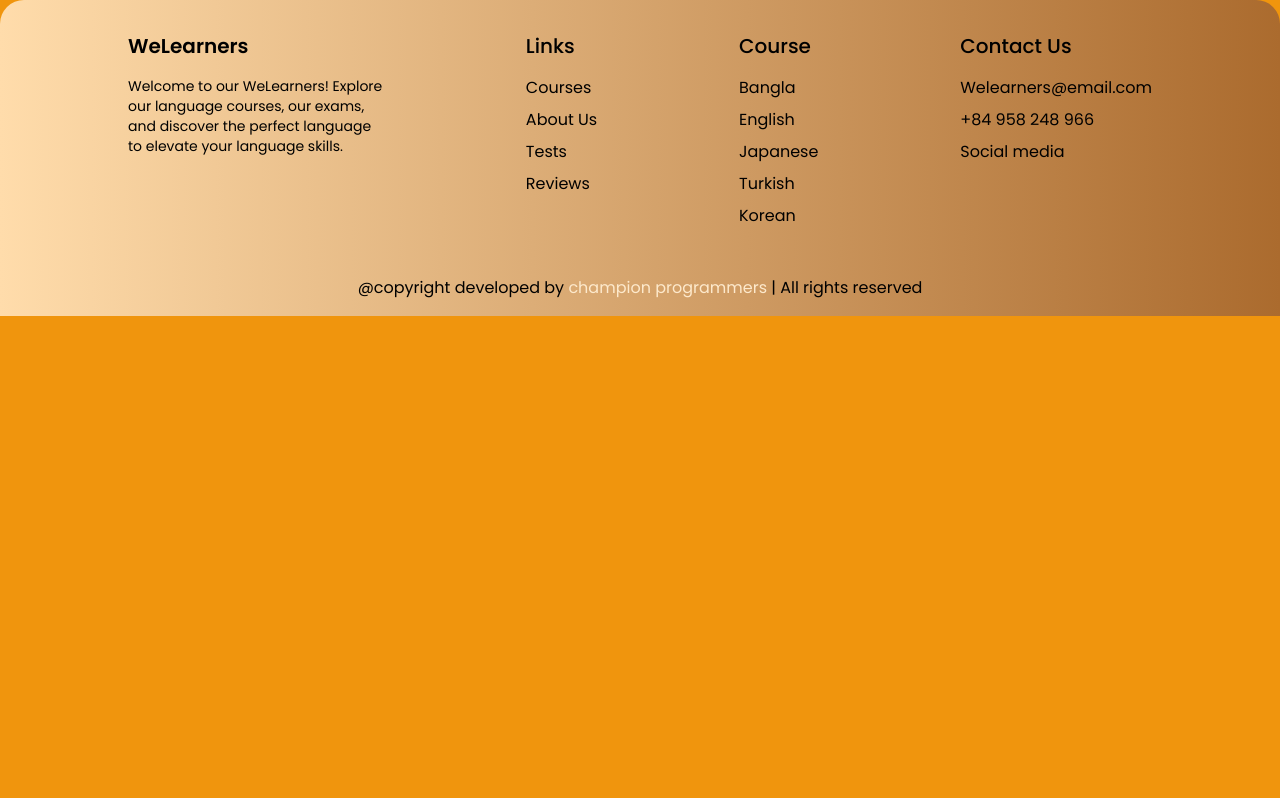
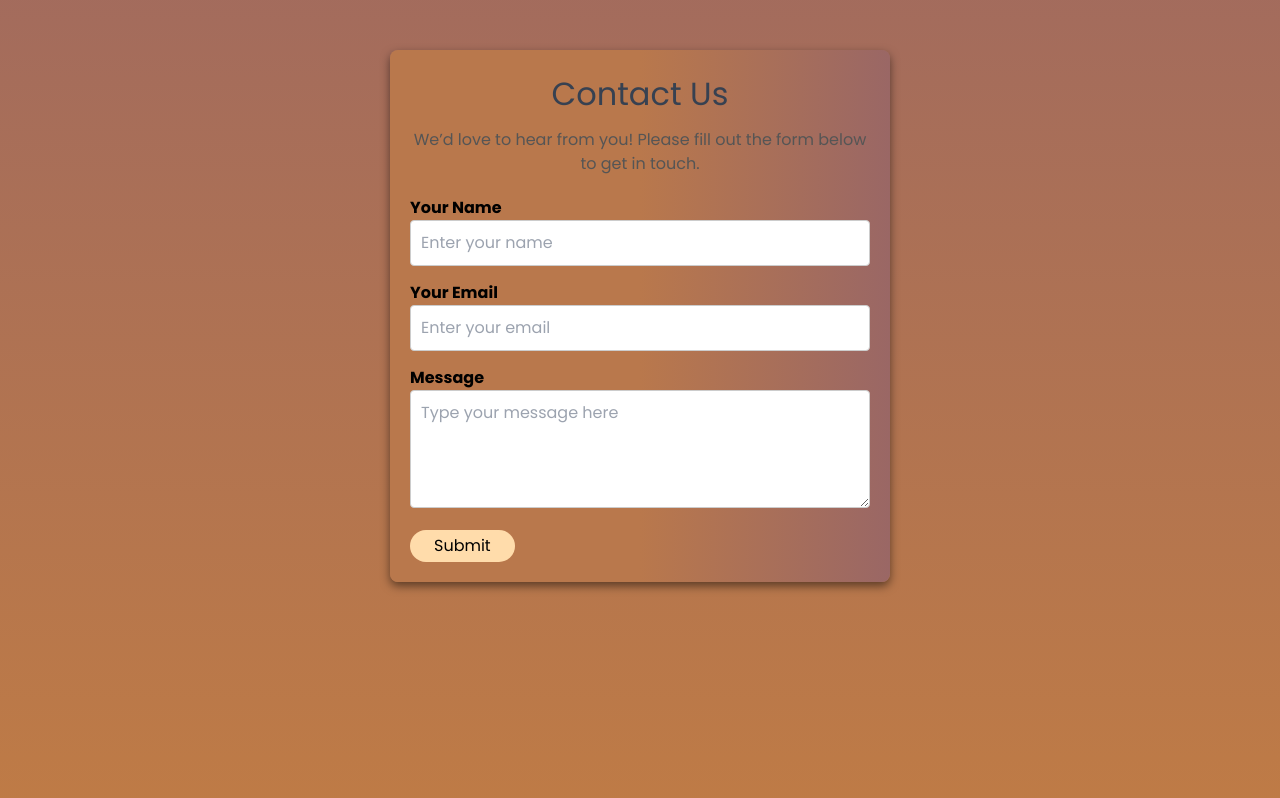
Before and after one commit to 001sara001/final_we_learners, a React (Vite) app in the folder Client/: page /contact in a window 1280 px wide. Shown: the top 798 px of the page. Built offline with nearby package versions, Linux system fonts and the light colour scheme.

Commit message:
adding-contact-us-page

```diff
--- a/Client/src/App.jsx
+++ b/Client/src/App.jsx
@@ -11,7 +11,8 @@ import MenuCard from "./layouts/MenuCard";
 import LearnMore from "./LearnMore/LearnMore";
 import Quiz from "./Test/Quiz";
 import Result from "./Test/Result";
-
+import ContactUsPage from "./ContactUs/ContactUsPage";
+import ThankYouPage from "./ContactUs/ThankYouPage/ThankYouPage";
 const App = () => {
   return (
     <Router>
@@ -40,7 +41,9 @@ const Main = () => {
           <Route path="/MenuCard" element={<MenuCard />} />
           <Route element={<EnrollNow />} path="/enroll-now" />
           <Route element={<WelcomePage />} path="/welcomePage" />
-          <Route element={<LearnMore />} path="/learn-more" />
+          <Route element={<ContactUsPage />} path="/contact" />
+           <Route element={<LearnMore />} path="/learn-more" />
+           <Route element={<ThankYouPage />} path="/thank-you" />
         </Routes>
       </main>
       <Footer />
--- /dev/null
+++ b/Client/src/ContactUs/ContactUsPage.jsx
@@ -0,0 +1,83 @@
+import { useState } from "react";
+import { useNavigate } from "react-router-dom"; // Import useNavigate
+import Button from "../layouts/Button";
+import '../styles/ContactUsPage.css';
+
+const ContactUsPage = () => {
+  const navigate = useNavigate(); // Initialize useNavigate
+  const [formData, setFormData] = useState({
+    name: "",
+    email: "",
+    message: "",
+  });
+
+  const handleChange = (e) => {
+    const { name, value } = e.target;
+    setFormData({ ...formData, [name]: value });
+  };
+
+  const handleSubmit = (e) => {
+    e.preventDefault();
+    console.log("Form submitted:", formData);
+    navigate('/thank-you'); // Redirect to Thank You page
+  };
+
+  return (
+    <div className="contact-us-wrapper">
+      <div className="contact-us-container">
+        <h1 className="contact-us-heading">Contact Us</h1>
+        <p className="contact-us-description">
+          We’d love to hear from you! Please fill out the form below to get in touch.
+        </p>
+
+        <form className="contact-form" onSubmit={handleSubmit}>
+          <div className="form-group">
+            <label htmlFor="name">Your Name</label>
+            <input
+              type="text"
+              id="name"
+              name="name"
+              value={formData.name}
+              onChange={handleChange}
+              required
+              className="input-field"
+              placeholder="Enter your name"
+            />
+          </div>
+
+          <div className="form-group">
+            <label htmlFor="email">Your Email</label>
+            <input
+              type="email"
+              id="email"
+              name="email"
+              value={formData.email}
+              onChange={handleChange}
+              required
+              className="input-field"
+              placeholder="Enter your email"
+            />
+          </div>
+
+          <div className="form-group">
+            <label htmlFor="message">Message</label>
+            <textarea
+              id="message"
+              name="message"
+              value={formData.message}
+              onChange={handleChange}
+              required
+              className="input-field"
+              rows="4"
+              placeholder="Type your message here"
+            ></textarea>
+          </div>
+
+          <Button className="submit-button" title="Submit" />
+        </form>
+      </div>
+    </div>
+  );
+};
+
+export default ContactUsPage;
--- /dev/null
+++ b/Client/src/ContactUs/ThankYouPage/ThankYouPage.jsx
@@ -0,0 +1,14 @@
+import '../../styles/ThankYouPage.css';
+
+const ThankYouPage = () => {
+  return (
+    <div className="thank-you-container">
+      <h1 className="thank-you-heading">Thank You!</h1>
+      <p className="thank-you-message">
+        Your message has been successfully sent. We appreciate your feedback and will get back to you shortly!
+      </p>
+    </div>
+  );
+};
+
+export default ThankYouPage;
--- a/Client/src/LearnMore/LearnMore.jsx
+++ b/Client/src/LearnMore/LearnMore.jsx
@@ -1,10 +1,9 @@
-import React from "react";
+
 import { useNavigate } from "react-router";
-import Image1 from "../assets/img/pic1.png";
-import Image2 from "../assets/img/pic2.png";
-import Image3 from "../assets/img/pic3.png";
+import Image1 from "../assets/img/home.png";
 import Button from "../layouts/Button";
-import '../styles/LearnMore.css';  // Import the CSS file
+import '../styles/LearnMore.css';
+
 
 const LearnMore = () => {
   const navigate = useNavigate();
@@ -18,7 +17,7 @@ const LearnMore = () => {
       <section className="learn-more-section">
         {/* Features Section */}
         <div className="section-item lg:flex-row">
-          <div className="w-full lg:w-1/2">
+          <div className="w-full lg:w-1">
             <img
               className="section-image"
               src={Image1}
@@ -30,7 +29,7 @@ const LearnMore = () => {
             <p className="section-text1">
               Our platform offers a range of features to make your language learning journey effective and enjoyable:
             </p>
-            <ul className="section-list1">
+            <ul className="section-list">
               <li>Interactive lessons with real-life scenarios.</li>
               <li>Personalized learning paths based on your goals.</li>
               <li>Progress tracking to visualize your achievements.</li>
@@ -59,17 +58,17 @@ const LearnMore = () => {
               <li>Regular updates and new features to enhance your learning experience.</li>
               <li>Completely free and accessible to everyone with an email.</li>
             </ul>
-            <Button
+            {/* <Button
               className="learn-more-button"
               title="Learn More"
               onClick={() => navigate("/features")}
-            />
+            /> */}
           </div>
           <div className="w-full lg:w-1/2">
             <img
               className="section-image"
-              src={Image1}
-              alt="Benefits"
+              // src={Image1}
+              // alt="Benefits"
             />
           </div>
         </div>
@@ -79,8 +78,8 @@ const LearnMore = () => {
           <div className="w-full lg:w-1/2">
             <img
               className="section-image"
-              src={Image2}
-              alt="Testimonials"
+              // src={Image2}
+              // alt="Testimonials"
             />
           </div>
           <div className="w-full lg:w-1/2 section-content">
@@ -96,8 +95,8 @@ const LearnMore = () => {
             </blockquote>
             <Button
               className="learn-more-button"
-              title="Read More Testimonials"
-              onClick={() => navigate("/testimonials")}
+              title="Read More Reviews"
+              onClick={() => navigate("/reviews")}
             />
           </div>
         </div>
@@ -107,8 +106,8 @@ const LearnMore = () => {
           <div className="w-full lg:w-1/2">
             <img
               className="section-image"
-              src={Image3}
-              alt="Contact"
+              // src={Image3}
+              // alt="Contact"
             />
           </div>
           <div className="w-full lg:w-1/2 section-content">
--- /dev/null
+++ b/Client/src/styles/ContactUsPage.css
@@ -0,0 +1,72 @@
+.contact-us-wrapper {
+    padding-top: 50px; /* Add padding from the top */
+    background: linear-gradient(to bottom, rgba(155, 103, 101, 0.9), rgba(185, 120, 76, 0.9)); /* Darker gradient */
+    min-height: 100vh; /* Full height */
+    display: flex;
+    justify-content: center;
+    align-items: flex-start; /* Align items to the start */
+  }
+
+  .contact-us-container {
+    padding: 20px;
+    max-width: 500px; /* Make the container smaller */
+    width: 100%;
+    background: linear-gradient(to right, rgb(185, 120, 76), rgb(185, 120, 76), #9a6765);
+    border-radius: 8px;
+    box-shadow: 0 4px 10px rgba(0, 0, 0, 0.5); /* Slightly darker shadow for depth */
+  }
+
+  .contact-us-heading {
+    font-size: 2rem;
+    text-align: center;
+    margin-bottom: 10px;
+    color: #374151; /* Darker text for contrast */
+  }
+
+  .contact-us-description {
+    text-align: center;
+    margin-bottom: 20px;
+    color: #555; /* Slightly lighter gray */
+  }
+
+  .contact-form {
+    display: flex;
+    flex-direction: column;
+  }
+
+  .form-group {
+    margin-bottom: 15px;
+  }
+
+  .form-group label {
+    margin-bottom: 5px;
+    font-weight: bold;
+  }
+
+  .input-field {
+    width: 100%;
+    padding: 10px;
+    border: 1px solid #ccc;
+    border-radius: 4px;
+    background-color: #fff; /* Light background for input fields */
+    transition: border-color 0.3s;
+  }
+
+  .input-field:focus {
+    border-color: #4A90E2; /* Focus color */
+    outline: none;
+  }
+
+  .submit-button {
+    padding: 10px;
+    background-color: #4A90E2; /* Button color */
+    color: white;
+    border: none;
+    border-radius: 5px;
+    cursor: pointer;
+    transition: background-color 0.3s;
+  }
+
+  .submit-button:hover {
+    background-color: #357ABD; /* Button hover color */
+  }
--- a/Client/src/styles/LearnMore.css
+++ b/Client/src/styles/LearnMore.css
@@ -1,9 +1,9 @@
 .learn-more-container {
   min-height: 10vh;
-    background: linear-gradient(to right, #e0f2f1, #b2dfdb, #80cbc4);
+  background: linear-gradient(to right, rgb(185, 120, 76), rgb(185, 120, 76), #9a6765);
   padding: 1rem;
-    padding-left: 1rem;
-    padding-right: 2rem;
+  padding-left: 3rem;
+  padding-right: 3rem;
 }
 
 .learn-more-heading {
@@ -39,7 +39,7 @@
 .section-title {
   font-size: 1.875rem; /* 3xl */
   font-weight: 600; /* font-semibold */
-    color: #004d40; /* Teal 700 */
+  color: #d2afaa; /* Teal 700 */
   margin-bottom: 1rem; /* mb-4 */
 }
 
@@ -60,13 +60,7 @@
   color: #4b5563; /* Gray 700 */
   margin-bottom: 1rem; /* mb-4 */
 }
-  .section-list1 {
-    list-style-type: disc; /* Keeps the bullet point */
-    padding-left: 2rem; /* Adjust padding to control space for the disc */
-    text-indent: -0.5rem; /* Move the text closer to the left */
-    color: #4b5563; /* Gray 700 */
-    margin-bottom: 1rem; /* mb-4 */
-  }
+
 /* Button Styles */
 .learn-more-button {
   background-color: #00897b; /* Teal 600 */
--- /dev/null
+++ b/Client/src/styles/ThankYouPage.css
@@ -0,0 +1,21 @@
+.thank-you-container {
+    min-height: 100vh; /* Full height */
+    background: linear-gradient(to right, rgb(185, 120, 76), rgb(185, 120, 76), #9a6765);
+    padding: 2rem; /* Some padding */
+    display: flex;
+    flex-direction: column;
+    align-items: center;
+    justify-content: center;
+    color: #374151; /* Text color */
+  }
+
+  .thank-you-heading {
+    font-size: 2.5rem;
+    font-weight: bold;
+    margin-bottom: 1rem;
+  }
+
+  .thank-you-message {
+    font-size: 1.2rem;
+    text-align: center;
+  }
```
Lines whose indentation alone changed are shown as unchanged.
